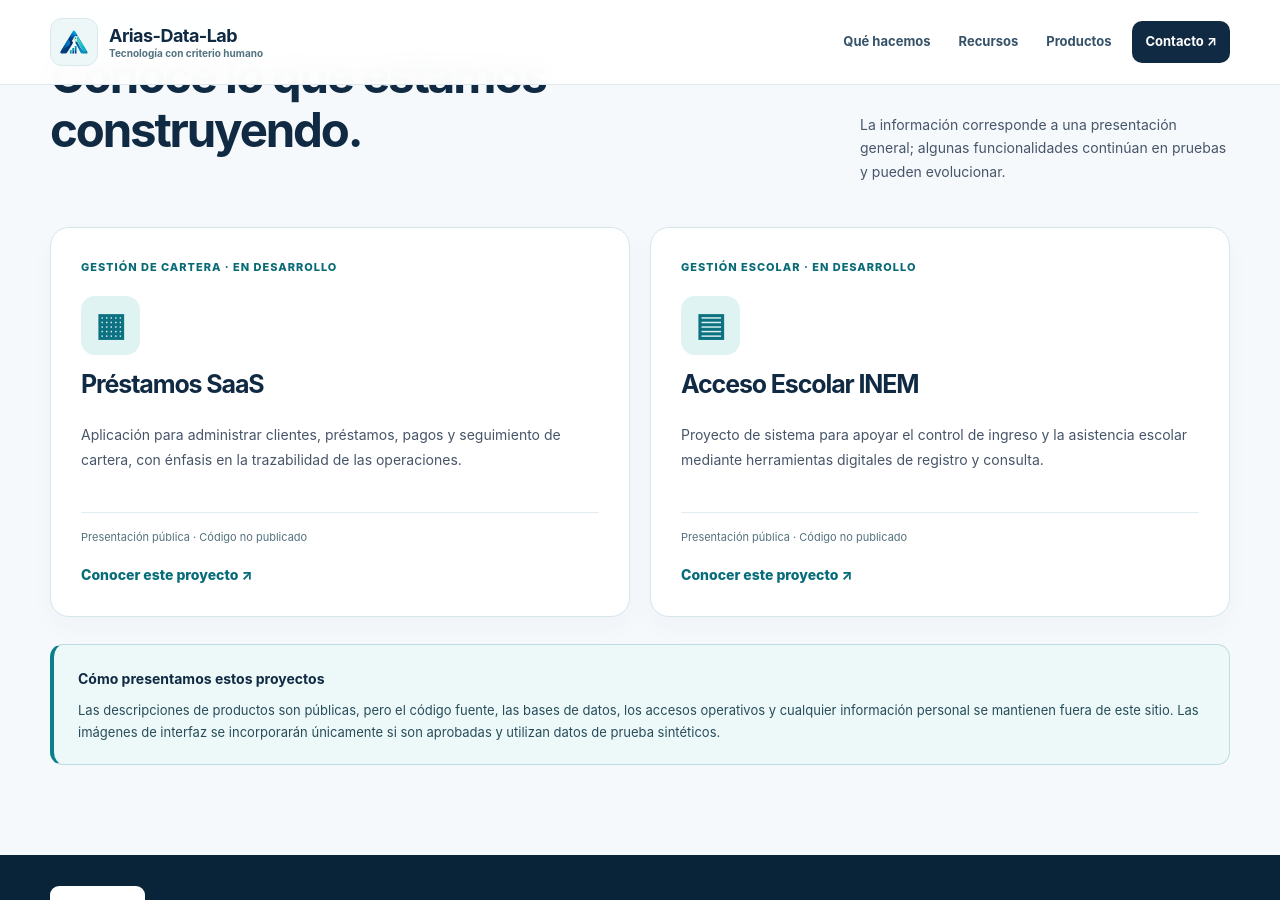
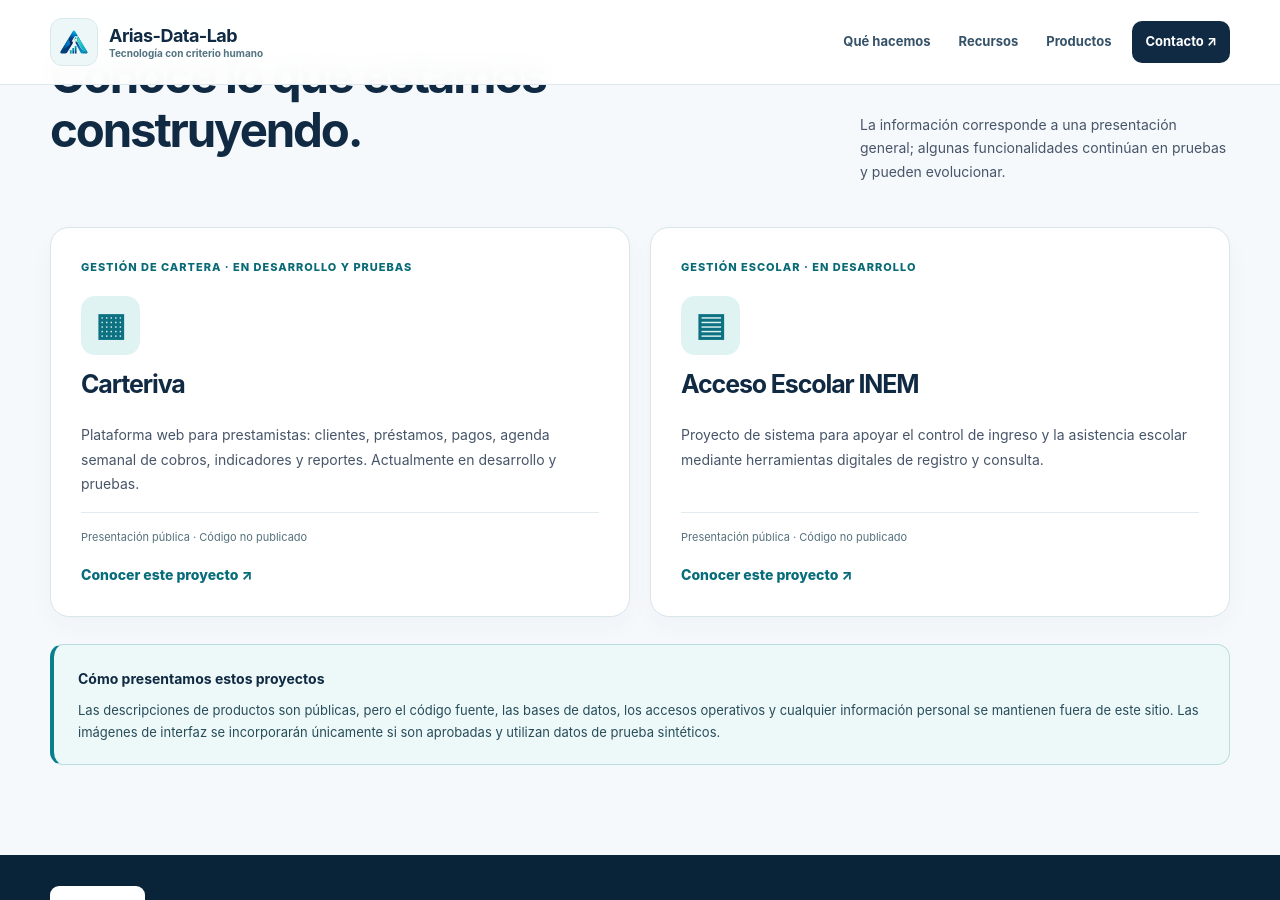
Before and after one commit to ljarias/ljarias.github.io, a Jekyll site: the page arias-data-lab/productos/index.html, which Jekyll copies as it is, in a window 1280 px wide and 900 px high, scrolled down 603 px. Built offline with Jekyll 4.4.1, drawn with Linux system fonts in a browser that asks for light colours.

Commit message:
Actualizar catálogo de productos a la marca Carteriva

```diff
--- a/arias-data-lab/productos/index.html
+++ b/arias-data-lab/productos/index.html
@@ -1,7 +1,7 @@
 <!doctype html>
 <html lang="es-CO"><head>
 <meta charset="utf-8"><meta name="viewport" content="width=device-width, initial-scale=1">
-<meta name="theme-color" content="#102A43"><meta name="description" content="Conoce Préstamos SaaS y Acceso Escolar INEM, proyectos en desarrollo de Arias-Data-Lab presentados sin acceso al código ni a datos reales.">
+<meta name="theme-color" content="#102A43"><meta name="description" content="Conoce Carteriva y Acceso Escolar INEM, proyectos en desarrollo de Arias-Data-Lab presentados sin acceso al código ni a datos reales.">
 <title>Productos y soluciones | Arias-Data-Lab</title>
 <link rel="icon" type="image/svg+xml" href="../../assets/brand/logo/v4.0/ADL_isotipo-cuadrado_EDITABLE_v4.0.svg">
 <link rel="icon" type="image/png" sizes="32x32" href="../../banco-problemas-caribe/assets/favicon-32.png">
@@ -14,7 +14,7 @@
 </div></header><main id="contenido">
 <section class="product-page-hero"><div class="container"><a class="crumb-link" href="../../">← Arias-Data-Lab</a><p class="eyebrow">PORTAFOLIO DE SOLUCIONES</p><h1>Productos en desarrollo.</h1><p>En Arias-Data-Lab desarrollamos software para responder a necesidades concretas. Presentamos el propósito y las capacidades previstas de los proyectos sin divulgar su implementación técnica ni los datos de sus usuarios.</p><div class="hero-underline" aria-hidden="true"></div></div></section>
 <section class="product-body"><div class="container"><div class="intro-row"><div><p class="eyebrow dark">PRODUCTOS Y SOLUCIONES</p><h2>Conoce lo que estamos construyendo.</h2></div><p>La información corresponde a una presentación general; algunas funcionalidades continúan en pruebas y pueden evolucionar.</p></div><div class="public-product-grid">
-<article class="public-product-card"><span class="product-small-label">GESTIÓN DE CARTERA · EN DESARROLLO</span><div class="public-product-icon" aria-hidden="true">▦</div><h3>Préstamos SaaS</h3><p>Aplicación para administrar clientes, préstamos, pagos y seguimiento de cartera, con énfasis en la trazabilidad de las operaciones.</p><span class="availability">Presentación pública · Código no publicado</span><a class="product-detail-link" href="prestamos-saas.html">Conocer este proyecto ↗</a></article>
+<article class="public-product-card"><span class="product-small-label">GESTIÓN DE CARTERA · EN DESARROLLO Y PRUEBAS</span><div class="public-product-icon" aria-hidden="true">▦</div><h3>Carteriva</h3><p>Plataforma web para prestamistas: clientes, préstamos, pagos, agenda semanal de cobros, indicadores y reportes. Actualmente en desarrollo y pruebas.</p><span class="availability">Presentación pública · Código no publicado</span><a class="product-detail-link" href="prestamos-saas.html">Conocer este proyecto ↗</a></article>
 <article class="public-product-card"><span class="product-small-label">GESTIÓN ESCOLAR · EN DESARROLLO</span><div class="public-product-icon" aria-hidden="true">▤</div><h3>Acceso Escolar INEM</h3><p>Proyecto de sistema para apoyar el control de ingreso y la asistencia escolar mediante herramientas digitales de registro y consulta.</p><span class="availability">Presentación pública · Código no publicado</span><a class="product-detail-link" href="acceso-escolar-inem.html">Conocer este proyecto ↗</a></article>
 </div><div class="privacy-note"><strong>Cómo presentamos estos proyectos</strong><p>Las descripciones de productos son públicas, pero el código fuente, las bases de datos, los accesos operativos y cualquier información personal se mantienen fuera de este sitio. Las imágenes de interfaz se incorporarán únicamente si son aprobadas y utilizan datos de prueba sintéticos.</p></div></div></section>
 </main>
```
